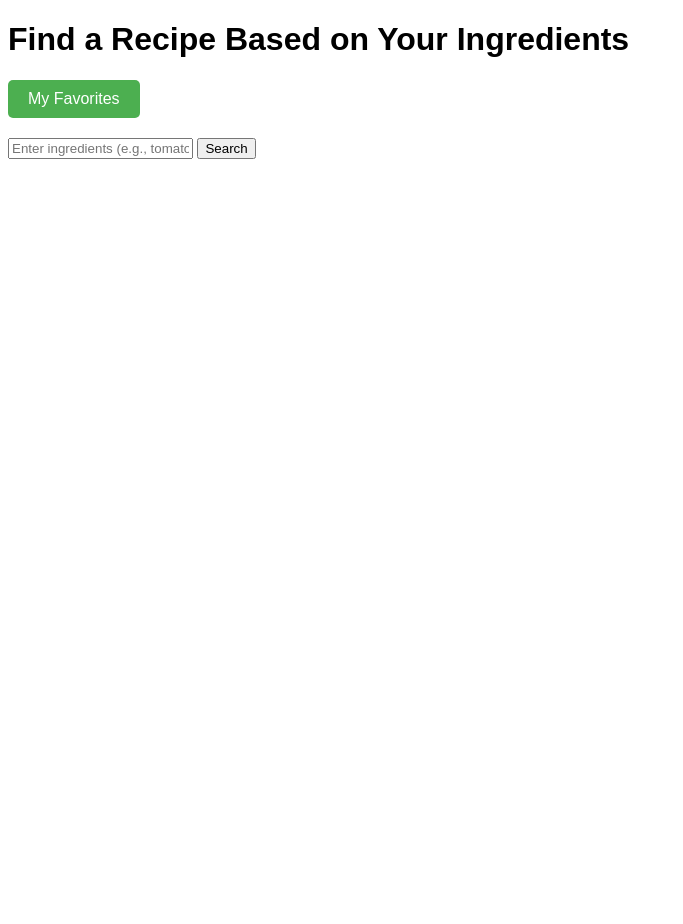
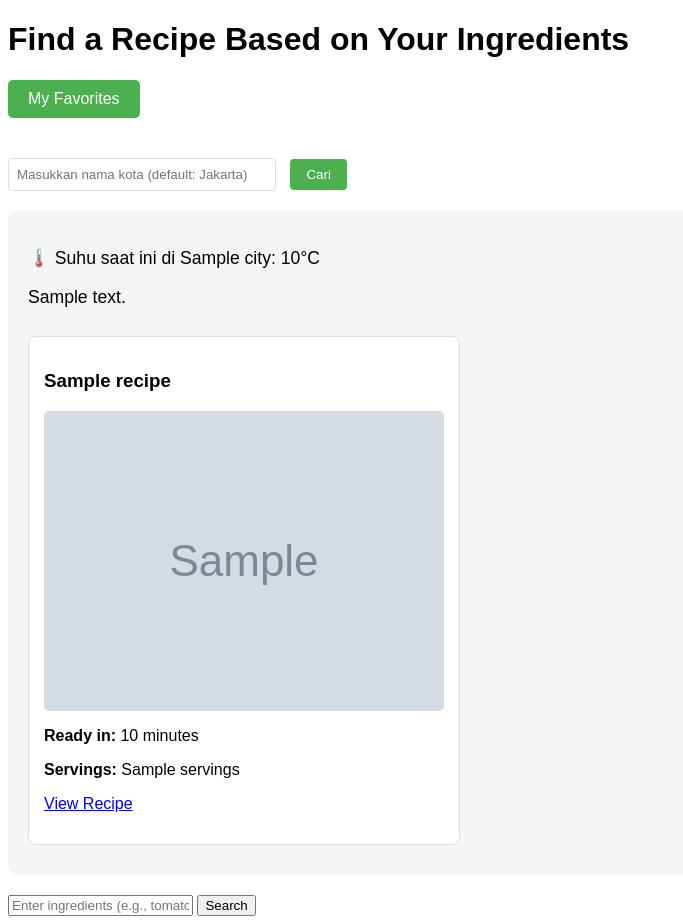
Before and after one commit to pasarde/recipe_suggest_update, a Flask app: template templates/index.html in a window 1280 px wide. Shown: the whole page, without its empty margins (0-683 px from the left). Before the commit the page ends 159 px from the top, so only its background shows below. Run offline with Flask 3, Linux system fonts and the light colour scheme; the template is opened without the code that fills it: most values are stand-ins (such as "Sample title", 1, 10 or a date in 2020); grey boxes marked "Sample" are stand-in pictures.

```diff
--- a/app.py
+++ b/app.py
@@ -4,10 +4,13 @@ import sqlite3
 from flask import Flask, request, jsonify, render_template, redirect, url_for
 from dotenv import load_dotenv
 from database import init_db
+from datetime import datetime
+import random  # Tambahkan import ini di bagian atas file
 
 # Load your Spoonacular API key from the .env file
 load_dotenv()
 API_KEY = os.getenv("SPOONACULAR_KEY")
+WEATHER_API_KEY = os.getenv("OPENWEATHER_KEY")
 
 app = Flask(__name__)
 init_db()
@@ -16,6 +19,24 @@ def get_db():
     conn = sqlite3.connect('recipes.db')
     conn.row_factory = sqlite3.Row
     return conn
+
+def get_coordinates_by_city(city_name):
+    """Get coordinates (latitude, longitude) for a given city name"""
+    url = f"http://api.openweathermap.org/geo/1.0/direct"
+    params = {
+        "q": city_name,
+        "limit": 1,
+        "appid": WEATHER_API_KEY
+    }
+    try:
+        response = requests.get(url, params=params)
+        if response.status_code == 200:
+            data = response.json()
+            if data:
+                return str(data[0]['lat']), str(data[0]['lon'])
+    except Exception as e:
+        print(f"Error getting coordinates: {e}")
+    return None
 
 def suggest_recipes_by_ingredients(ingredients, number=5):
     """
@@ -58,6 +79,130 @@ def get_recipe_by_id(recipe_id):
     if response.status_code != 200:
         return None
     return response.json()
+
+def get_weather_recommendations(city="Jakarta"):
+    """Get weather data and return appropriate recipe recommendations"""
+    print(f"Getting weather recommendations for {city}")
+
+    try:
+        # Get coordinates
+        coordinates = get_coordinates_by_city(city)
+        if coordinates:
+            lat, lon = coordinates
+            print(f"Found coordinates for {city}: {lat}, {lon}")
+        else:
+            lat, lon = "-6.2088", "106.8456"
+            print(f"Using default Jakarta coordinates")
+
+        # Get weather data
+        weather_url = "https://api.openweathermap.org/data/2.5/weather"
+        weather_params = {
+            "lat": lat,
+            "lon": lon,
+            "appid": WEATHER_API_KEY,
+            "units": "metric"
+        }
+
+        weather_response = requests.get(weather_url, weather_params)
+        print(f"Weather API response status: {weather_response.status_code}")
+
+        if weather_response.status_code != 200:
+            print(f"Weather API error: {weather_response.text}")
+            return None
+
+        weather_data = weather_response.json()
+        temp = weather_data['main']['temp']
+        weather_condition = weather_data['weather'][0]['main'].lower()
+        city_name = weather_data['name']
+
+        print(f"Weather condition: {weather_condition}")
+        print(f"Temperature: {temp}°C")
+
+        # Define recipe queries with simpler queries
+        weather_recipes = {
+            'rain': {
+                'query': 'soup',
+                'message': f'Hujan di {city_name}! Ini rekomendasi makanan hangat yang cocok:'
+            },
+            'clear': {
+                'query': 'salad',
+                'message': f'Cerah di {city_name}! Ini rekomendasi makanan segar:'
+            },
+            'clouds': {
+                'query': 'pasta',
+                'message': f'Mendung di {city_name}. Ini rekomendasi comfort food:'
+            }
+        }
+
+        # Get recommendation based on weather condition
+        recommendation = weather_recipes.get(weather_condition, {
+            'query': 'popular',
+            'message': f'Rekomendasi makanan untuk {city_name} hari ini:'
+        })
+
+        print(f"Using query: {recommendation['query']}")
+
+        # Get recipes from Spoonacular
+        recipe_url = "https://api.spoonacular.com/recipes/complexSearch"
+        recipe_params = {
+            "apiKey": API_KEY,
+            "query": recommendation['query'],
+            "number": 20,
+            "addRecipeInformation": True,
+            "instructionsRequired": True,
+            "fillIngredients": True
+        }
+
+        recipe_response = requests.get(recipe_url, recipe_params)
+        print(f"Recipe API response status: {recipe_response.status_code}")
+
+        if recipe_response.status_code != 200:
+            print(f"Recipe API error: {recipe_response.text}")
+            return {
+                'weather': {
+                    'temp': round(temp),
+                    'condition': weather_condition,
+                    'city': city_name
+                },
+                'message': recommendation['message'],
+                'recipes': []
+            }
+
+        recipe_data = recipe_response.json()
+        all_recipes = recipe_data.get("results", [])
+        print(f"Found {len(all_recipes)} recipes")
+
+        if not all_recipes:
+            print("No recipes found in API response")
+            return {
+                'weather': {
+                    'temp': round(temp),
+                    'condition': weather_condition,
+                    'city': city_name
+                },
+                'message': recommendation['message'],
+                'recipes': []
+            }
+
+        # Select 3 random recipes
+        selected_recipes = random.sample(all_recipes, min(3, len(all_recipes)))
+        print(f"Selected {len(selected_recipes)} recipes")
+
+        return {
+            'weather': {
+                'temp': round(temp),
+                'condition': weather_condition,
+                'city': city_name
+            },
+            'message': recommendation['message'],
+            'recipes': selected_recipes
+        }
+
+    except Exception as e:
+        print(f"Error in get_weather_recommendations: {str(e)}")
+        import traceback
+        print(traceback.format_exc())
+        return None
 
 @app.route("/api/suggest", methods=["GET"])
 def suggest():
@@ -117,9 +262,24 @@ def favorites():
 @app.route("/")
 def index():
     """
-    Render the frontend page.
+    Render the frontend page with weather-based recommendations
     """
-    return render_template("index.html")
+    city = request.args.get('city', 'Jakarta')  # Default ke Jakarta jika tidak ada kota yang diinput
+    weather_data = get_weather_recommendations(city)
+    return render_template("index.html", weather_data=weather_data)
 
 if __name__ == "__main__":
     app.run(debug=True)
+
+
+# Example usage of Spoonacular API
+API_KEY = "your_spoonacular_api_key"
+url = "https://api.spoonacular.com/recipes/complexSearch"
+params = {
+    "apiKey": API_KEY,
+    "query": "pasta",
+    "number": 1
+}
+response = requests.get(url, params=params)
+print(f"Status: {response.status_code}")
+print(response.json())
--- a/templates/index.html
+++ b/templates/index.html
@@ -19,6 +19,54 @@
     .nav-button:hover {
         background-color: #45a049;
     }
+    .weather-recommendations {
+      background-color: #f5f5f5;
+      padding: 20px;
+      border-radius: 10px;
+      margin: 20px 0;
+    }
+    .weather-info {
+      margin-bottom: 15px;
+      font-size: 1.1em;
+    }
+    .weather-recipes {
+      display: flex;
+      gap: 20px;
+      overflow-x: auto;
+      padding: 10px 0;
+    }
+    .weather-recipe-card {
+      min-width: 250px;
+      border: 1px solid #ddd;
+      border-radius: 8px;
+      padding: 15px;
+      background: white;
+    }
+    .weather-recipe-card img {
+      width: 100%;
+      border-radius: 5px;
+    }
+    .city-form {
+      margin: 20px 0;
+    }
+    .city-form input {
+      padding: 8px;
+      margin-right: 10px;
+      border: 1px solid #ddd;
+      border-radius: 4px;
+      width: 250px;
+    }
+    .city-form button {
+      padding: 8px 16px;
+      background-color: #4CAF50;
+      color: white;
+      border: none;
+      border-radius: 4px;
+      cursor: pointer;
+    }
+    .city-form button:hover {
+      background-color: #45a049;
+    }
   </style>
 </head>
 <body>
@@ -26,6 +74,38 @@
   <div class="nav-buttons">
     <a href="/favorites" class="nav-button">My Favorites</a>
   </div>
+
+  <form action="/" method="get" class="city-form">
+    <input type="text" name="city" placeholder="Masukkan nama kota (default: Jakarta)" value="{{ request.args.get('city', '') }}">
+    <button type="submit">Cari</button>
+  </form>
+
+  {% if weather_data %}
+  <div class="weather-recommendations">
+    <div class="weather-info">
+      <p>🌡️ Suhu saat ini di {{ weather_data.weather.city }}: {{ weather_data.weather.temp }}°C</p>
+      <p>{{ weather_data.message }}</p>
+    </div>
+    {% if weather_data.recipes %}
+    <div class="weather-recipes">
+      {% for recipe in weather_data.recipes %}
+      <div class="weather-recipe-card">
+        <h3>{{ recipe.title }}</h3>
+        {% if recipe.image %}
+        <img src="{{ recipe.image }}" alt="{{ recipe.title }}">
+        {% endif %}
+        <p><strong>Ready in:</strong> {{ recipe.readyInMinutes }} minutes</p>
+        <p><strong>Servings:</strong> {{ recipe.servings }}</p>
+        <p><a href="/recipe/{{ recipe.id }}" class="recipe-link">View Recipe</a></p>
+      </div>
+      {% endfor %}
+    </div>
+    {% else %}
+    <p>No recipes found. Please try again later or search with ingredients below.</p>
+    {% endif %}
+  </div>
+  {% endif %}
+
   <form id="ingredientForm">
     <input type="text" id="ingredients" placeholder="Enter ingredients (e.g., tomato,basil)" required>
     <button type="submit">Search</button>
```
Also changed, not shown: README.md, recipes.db.
